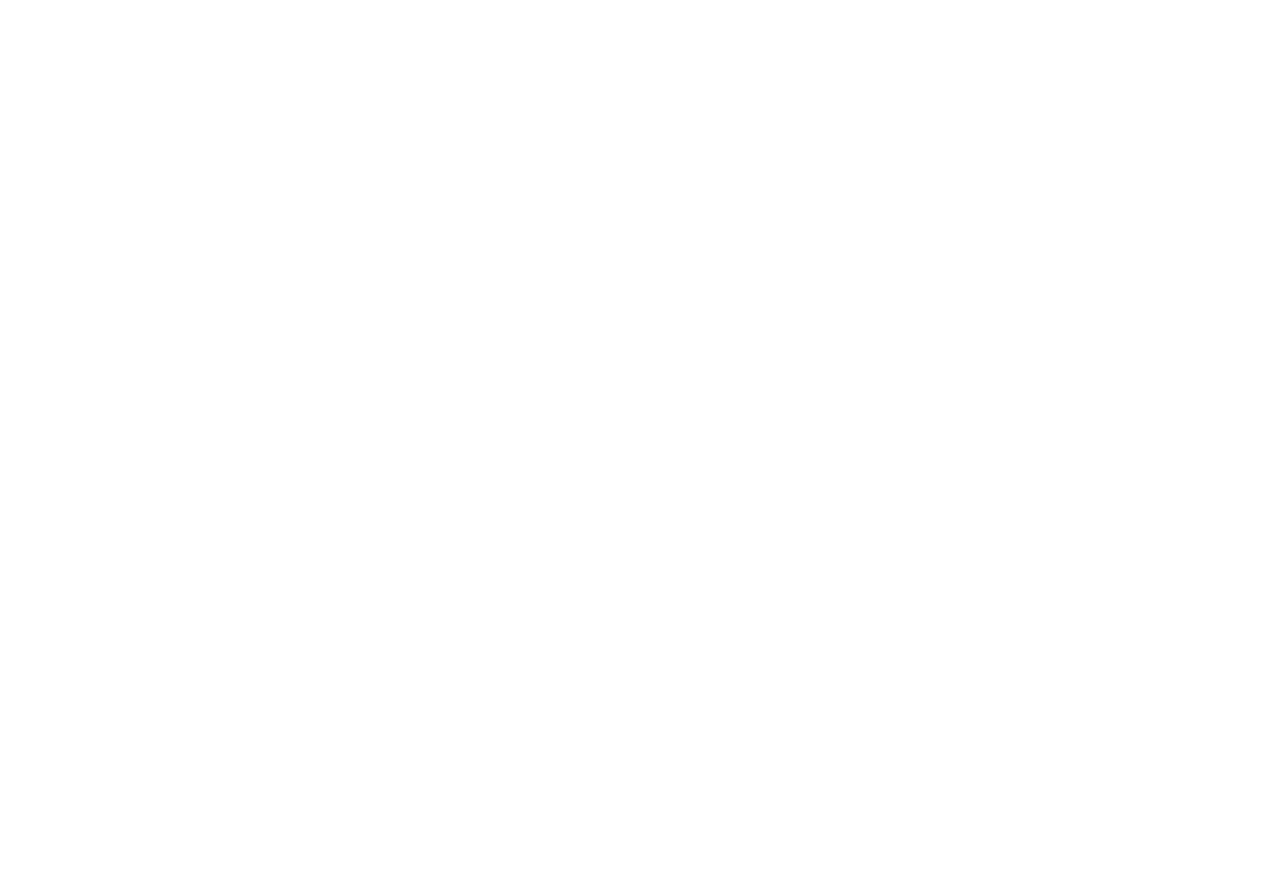
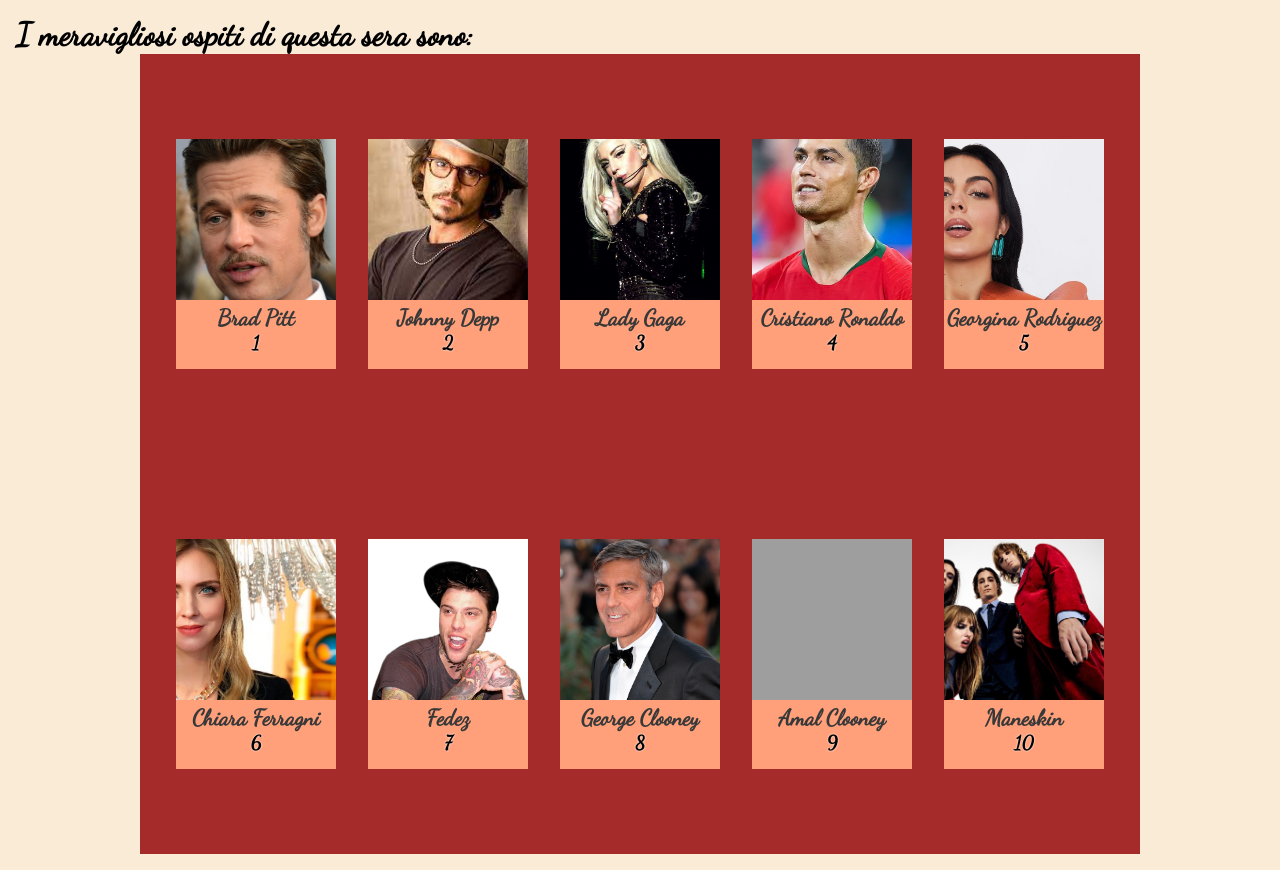
Before and after one commit to ariannacostanzo/js-snack-es6, a plain HTML site: page index.html in a window 1280 px wide. Before the commit the page ends 800 px from the top, so only its background shows below. Drawn offline with Linux system fonts and the light colour scheme; grey boxes are pictures that could not be loaded.

Commit message:
printing in page guests

```diff
--- a/css/stile.css
+++ b/css/stile.css
@@ -3,3 +3,77 @@
     padding: 0;
     box-sizing: border-box;
 }
+
+body {
+    font-family: 'Dancing Script', cursive;
+    background-color: antiquewhite;
+    padding: 1rem;
+}
+
+.container {
+    display: flex;
+    align-items: center;
+    justify-content: center;
+    height: 100vh;
+
+
+}
+
+.seat-spot {
+    background-color: brown;
+    width: 1000px;
+    height: 800px;
+    display: flex;
+    align-items: center;
+    justify-content: center;
+
+}
+
+.table {
+    width: 500px;
+    height: 220px;
+    background-color: black;
+    color: white;
+    text-align: center;
+    font-size: 4rem;
+    line-height: 220px;
+    position: absolute;
+    visibility: hidden;
+}
+
+.seats {
+    display: flex;
+    flex-wrap: wrap;
+    justify-content: center;
+    align-items: center;
+
+    height: 100%;
+    width: 100%;
+}
+
+.seat {
+    background-color: lightsalmon;
+    height: 230px;
+    width: 160px;
+    text-align: center;
+    margin: 1rem;
+}
+
+.vip-name {
+    font-size: 1.4rem;
+    font-weight: bold;
+    color: rgb(56, 56, 56);
+}
+
+.seat-number {
+    font-weight: bold;
+    font-size: 1.2rem;
+    text-shadow: 0 0 2px white;
+}
+
+.vip-image {
+    width: 100%;
+    height: 70%;
+    object-fit: cover;
+    object-position: 100%;
+}
--- a/index.html
+++ b/index.html
@@ -4,12 +4,24 @@
     <meta charset="UTF-8">
     <meta name="viewport" content="width=device-width, initial-scale=1.0">
     <title>Guest list / Students</title>
+    <!-- google fonts -->
+    <link rel="preconnect" href="https://fonts.googleapis.com">
+    <link rel="preconnect" href="https://fonts.gstatic.com" crossorigin>
+    <link href="https://fonts.googleapis.com/css2?family=Dancing+Script&display=swap" rel="stylesheet">
     <!-- stile -->
     <link rel="stylesheet" href="css/stile.css">
 
 </head>
 <body>
+    <h1>I meravigliosi ospiti di questa sera sono: </h1>
+    <div class="container">
 
+        <div class="seat-spot">
+            <div class="seats"></div>
+            <div class="table"></div>
+        </div>
+
+    </div>
 
     <script src="js/guestlist.js"></script>
     <script src="js/students.js"></script>
--- a/js/guestlist.js
+++ b/js/guestlist.js
@@ -1,7 +1,13 @@
 const logSomething = something => console.log(something);
+
+//prendo gli elementi che mi servono
+
+const table = document.querySelector('.table');
+const seatContainer = document.querySelector('.seats')
 
 const tableName = 'Tavolo Vip';
 const guestsLists = [];
+let template = '';
 
 const guests = [
     'Brad Pitt',
@@ -16,17 +22,46 @@ const guests = [
     'Maneskin'
   ];
 
-
+//ho aggiunto successivamente l'immagine
 const createGuestList = (guest, i) => {
     newVip = {
         name: guest,
         seatOccupied : i+1,
-        tableName: tableName
+        tableName: tableName,
+        image: `vip${i+1}.jpg`
     };
     guestsLists.push(newVip);
 
 };
 
+
+//funzione che mi crea un template da stampare in pagina
+
+
+const createTemplate = guest => {
+
+    template = `
+    <div class="seat">
+        <img src="images/${guest.image}" alt="" class="vip-image">
+        <div class="vip-name">${guest.name}</div>
+        <div class="seat-number">${guest.seatOccupied}</div>
+    </div>
+    `
+
+    seatContainer.innerHTML += template;
+}
+
+
 guests.forEach(createGuestList);
 
 logSomething(guestsLists);
+
+//continuo stampando in pagina
+
+//do al tavolo il suo nome
+table.innerText = tableName;
+
+//creo tanti posti quanti gli ospiti
+guestsLists.forEach(createTemplate);
+
+//cambio la posizione degli elementi
--- a/js/students.js
+++ b/js/students.js
@@ -39,12 +39,12 @@ const students = [
 //creo una lista di studenti che hanno voti superiori a 70
 const gradesAbove70 = students.filter(({grades}) => grades > 70);
 
-logSomething(gradesAbove70);
+// logSomething(gradesAbove70);
 
 const gradesAbove70AndIDAbove120 = gradesAbove70.filter(({id}) => id > 120);
 
-logSomething(gradesAbove70AndIDAbove120);
+// logSomething(gradesAbove70AndIDAbove120);
 
 const studentsNames = students.map(({name}) => name.toUpperCase());
 
-logSomething(studentsNames);
+// logSomething(studentsNames);
```
Also changed, not shown: images/vip1.jpg (added), images/vip10.jpg (added), images/vip2.jpg (added), images/vip3.jpg (added), images/vip4.jpg (added), images/vip5.jpg (added), images/vip6.jpg (added), images/vip7.jpg (added), images/vip8.jpg (added), 1 other file.
